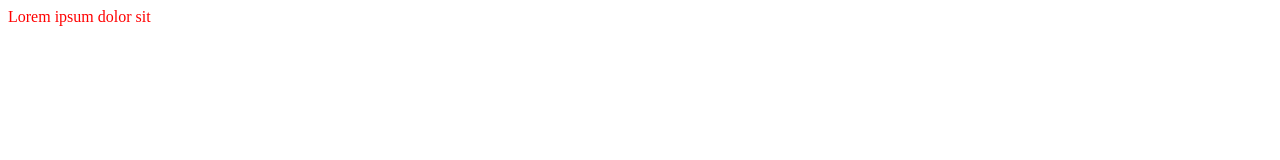
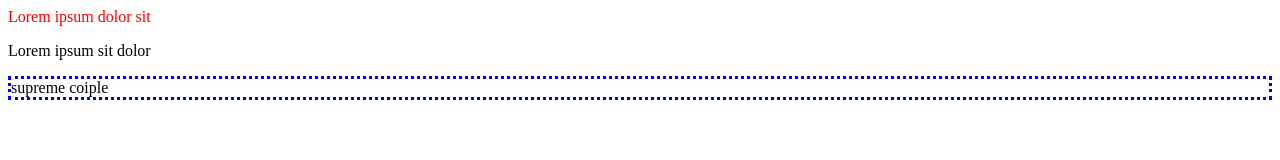
Before and after one commit to Ageers/first-project, a plain HTML site: page index.html in a window 1280 px wide. Drawn offline with Linux system fonts and the light colour scheme.

Commit message:
Update index.html
add 10-15 string

```diff
--- a/index.html
+++ b/index.html
@@ -7,5 +7,11 @@
       <p style="color: red">
         Lorem ipsum dolor sit
       </p>
+      <p>
+        Lorem ipsum sit dolor
+      </p>
+      <div style="border: 3px dotted blue">
+        supreme coiple
+      </div>
     </div>
   </body>
```
